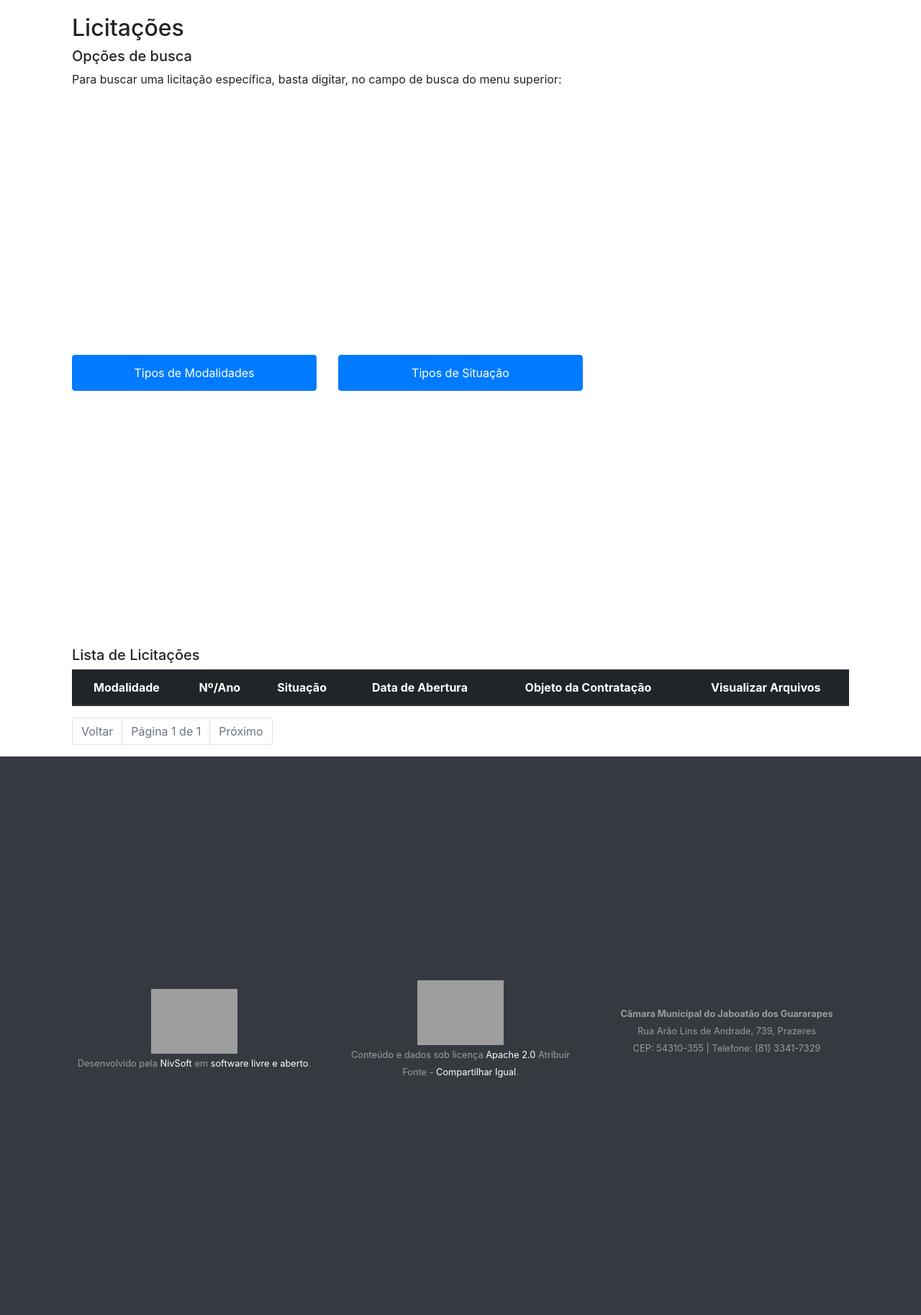
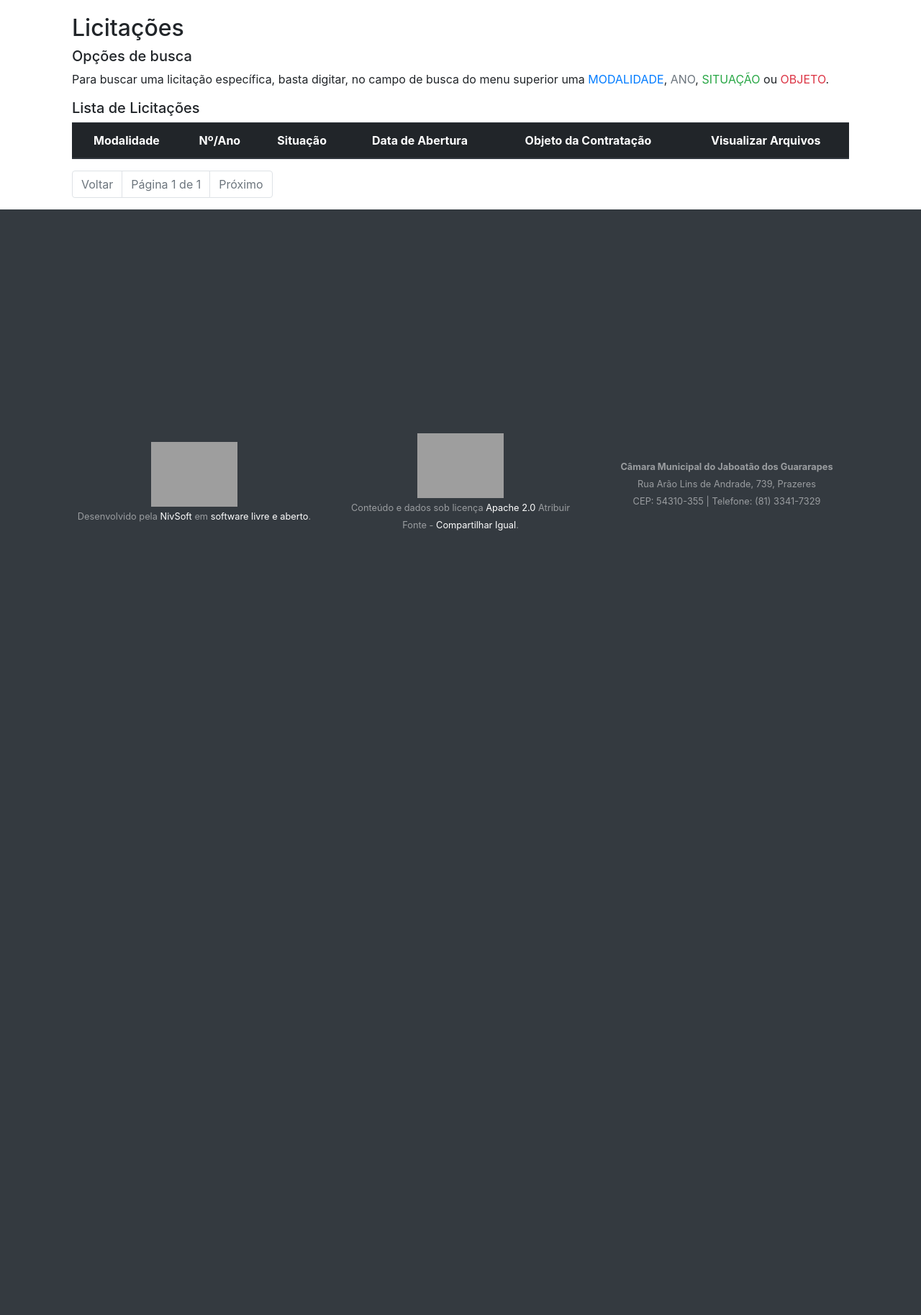
Before and after one commit to NivSoft/transpy, a Django app: page /licitacao/ in a window 1280 px wide. Shown: the part 86-1913 px from the top of the page at 72% size. After the commit the page ends 823 px from the top, so only its background shows below. Run offline with Django 3.2, Linux system fonts and the light colour scheme; data that the repository does not hold is empty; some libraries are stand-ins or nearby versions; grey boxes are pictures that could not be loaded.

Commit message:
Atualização

```diff
--- a/templates/licitacao/home.html
+++ b/templates/licitacao/home.html
@@ -12,25 +12,8 @@
 <div class="container" style="margin-top: 20px">
 <h2>Licitações</h2>
 <h5>Opções de busca</h5>
-<p>Para buscar uma licitação específica, basta digitar, no campo de busca do menu superior:</p>
-<div class="row modal-dialog-centered text-center navbar-text">
-<div class="col-md-4">
-<ul class="list-group">
-  <li class="list-group-item active">Tipos de Modalidades</li>
-    {% for modalidade in modalidades %}
-        <li class="list-group-item">{{ modalidade }}</li>
-    {% endfor %}
-</ul>
-</div>
-<div class="col-md-4">
-<ul class="list-group">
-  <li class="list-group-item active">Tipos de Situação</li>
-    {% for statu in status %}
-        <li class="list-group-item">{{ statu }}</li>
-    {% endfor %}
-</ul>
-</div>
-</div>
+<p>Para buscar uma licitação específica, basta digitar, no campo de busca do menu superior uma <span class="text-primary">MODALIDADE</span>, <span class="text-secondary">ANO</span>, <span class="text-success">SITUAÇÃO</span> ou <span class="text-danger">OBJETO</span>.</p>
+
 <h5>Lista de Licitações</h5>
 <table class="table table-hover table-striped">
   <thead class="thead-dark text-center">
```
